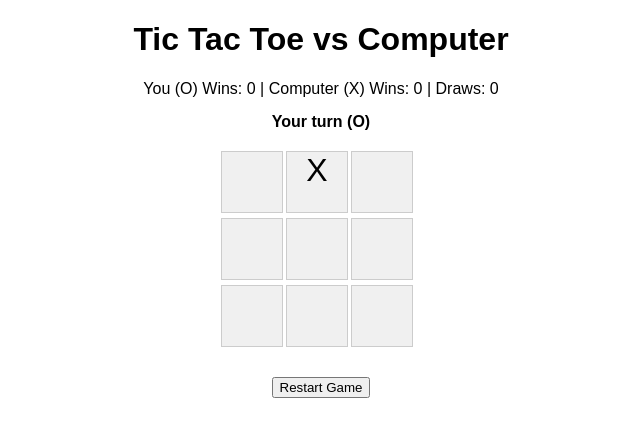
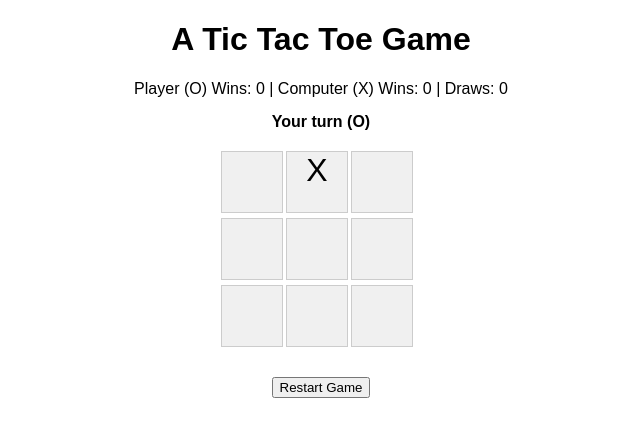
Before and after one commit to madjic-games/tic-tac-toe, a plain HTML site: page index.html in a window 1280 px wide. Shown: the whole page, without its empty margins (319-959 px from the left). Drawn offline with Linux system fonts and the light colour scheme.

Commit message:
change some names

```diff
--- a/index.html
+++ b/index.html
@@ -2,7 +2,7 @@
 <html lang="en">
 <head>
   <meta charset="UTF-8">
-  <title>Tic Tac Toe vs Computer</title>
+  <title>A Tic Tac Toe Game</title>
   <style>
     body { font-family: Arial, sans-serif; text-align: center; }
     #board { display: grid; grid-template-columns: repeat(3, 60px); gap: 5px; margin: 20px auto; width: 200px; }
@@ -13,9 +13,9 @@
   </style>
 </head>
 <body>
-  <h1>Tic Tac Toe vs Computer</h1>
-  <div id="scoreboard">
-    <span>You (<span id="playerMark"></span>) Wins: <span id="playerWins">0</span></span> |
+  <h1>A Tic Tac Toe Game</h1>
+  <div id="Scoreboard">
+    <span>Player (<span id="playerMark"></span>) Wins: <span id="playerWins">0</span></span> |
     <span>Computer (<span id="computerMark"></span>) Wins: <span id="computerWins">0</span></span> |
     <span>Draws: <span id="draws">0</span></span>
   </div>
```
